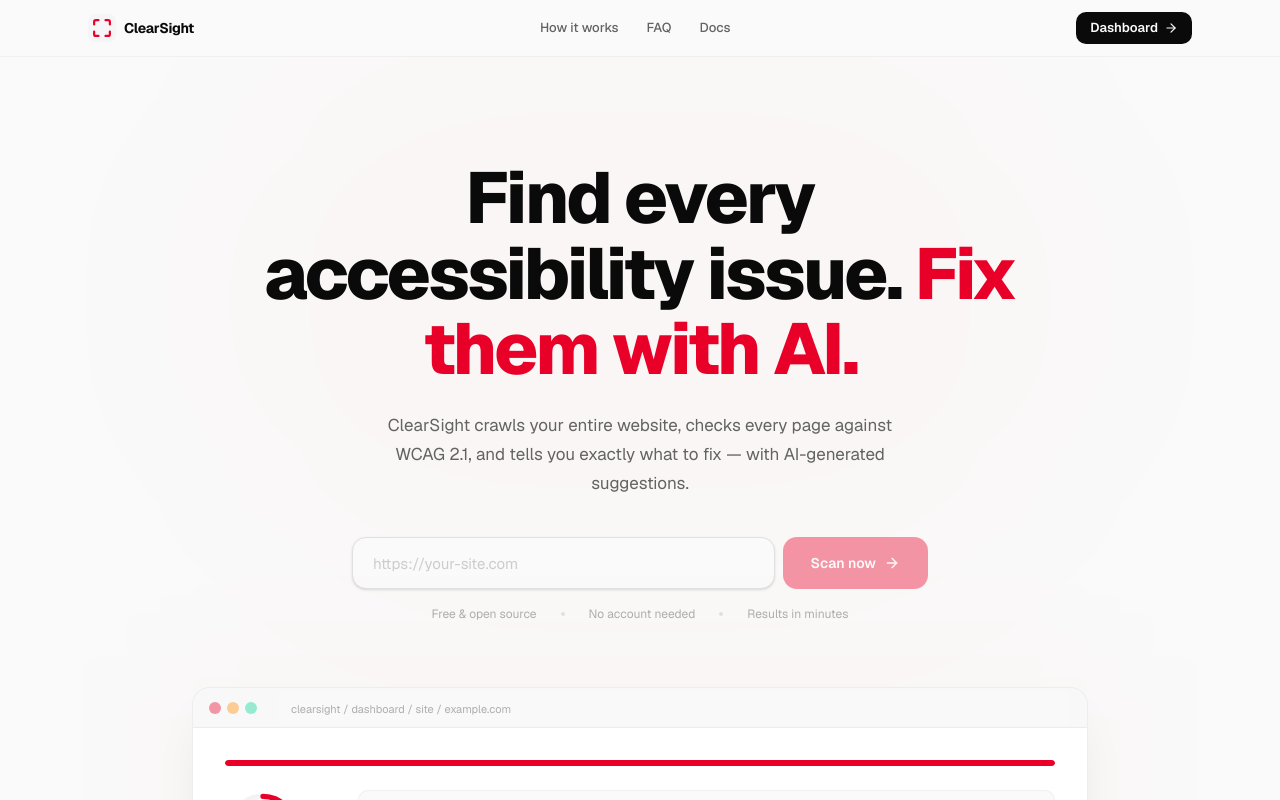
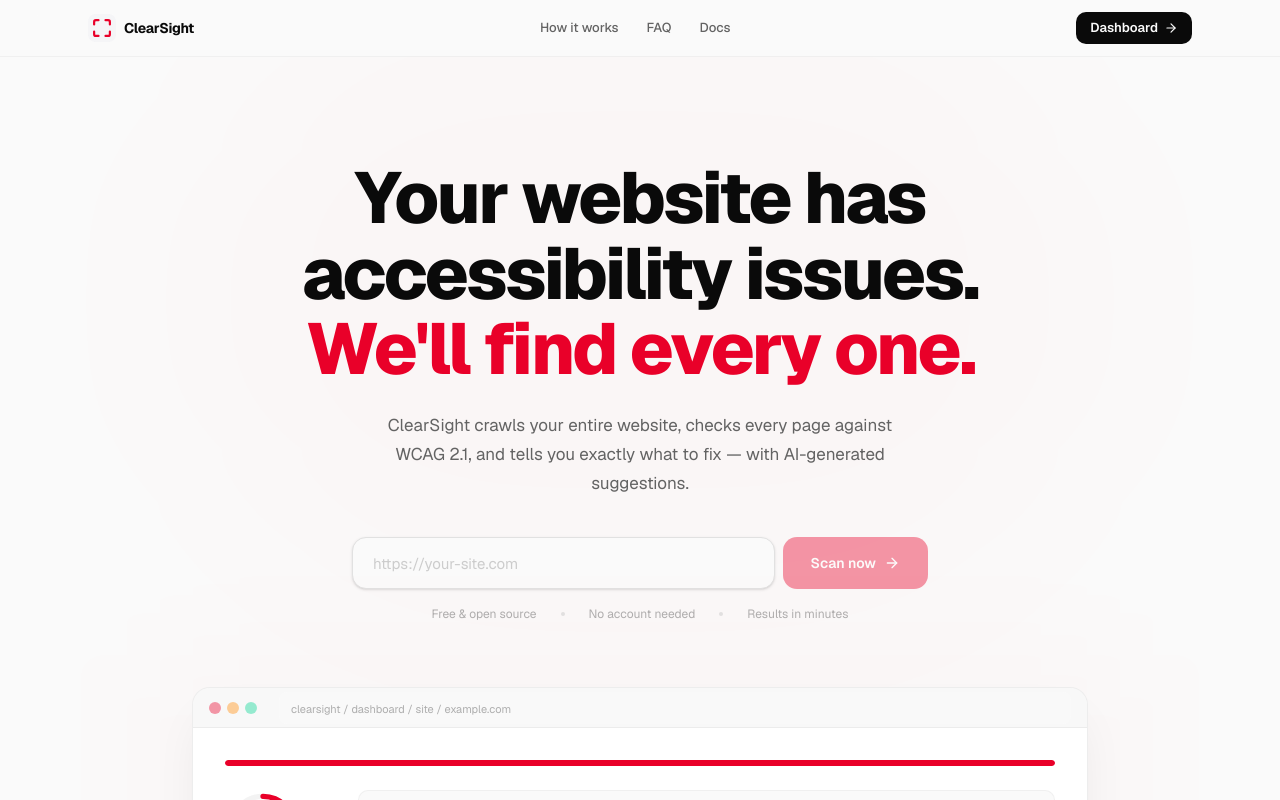
Before and after one commit to thepranaygupta/clearsight, a Next.js app: page / in a window 1280 px wide. Shown: the top 800 px of the page. Built offline with nearby package versions, Linux system fonts and the light colour scheme.

Commit message:
copy: stronger headline — direct and confrontational

```diff
--- a/src/components/landing/Hero.tsx
+++ b/src/components/landing/Hero.tsx
@@ -120,8 +120,8 @@ export function Hero() {
             animate={inView ? { opacity: 1, y: 0 } : {}}
             transition={{ duration: 0.7, ease: [0.16, 1, 0.3, 1] }}
           >
-            Find every accessibility issue.{" "}
-            <span className="text-[#E90029]">Fix them with AI.</span>
+            Your website has accessibility issues.{" "}
+            <span className="text-[#E90029]">We&apos;ll find every one.</span>
           </motion.h1>
 
           <motion.p
```
